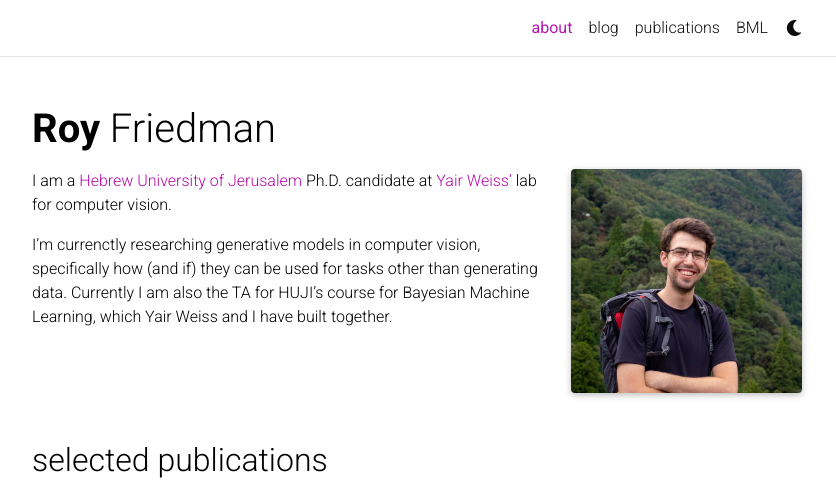
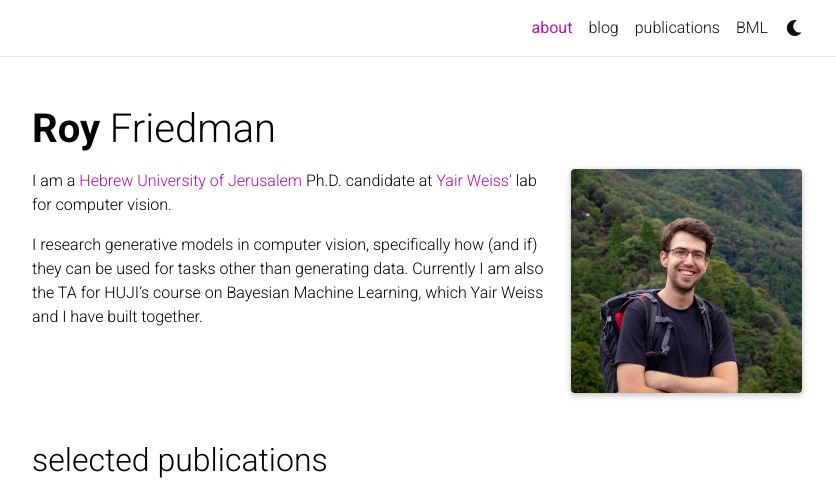
Before and after one commit to friedmanroy/friedmanroy.github.io, a Jekyll site: the page built from _pages/about.md, in a window 1280 px wide, cut to the strip 0-492 px from the top of the page. Shown: the whole strip, without its empty margins (223-1059 px from the left). Built offline with Jekyll 4.4.1, drawn with Linux system fonts in a browser that asks for light colours; full-size pictures stand in for the smaller copies a plugin makes; comment, search, counter and statistics services are not loaded; a style sheet for code colours, icons or effects is not loaded.

Commit message:
Update about.md

```diff
--- a/_pages/about.md
+++ b/_pages/about.md
@@ -17,7 +17,7 @@ social: true  # includes social icons at the bottom of the page
 
 I am a [Hebrew University of Jerusalem](https://www.cs.huji.ac.il/) Ph.D. candidate at [Yair Weiss'](https://www.cs.huji.ac.il/~yweiss/) lab for computer vision.
 
-I'm currenctly researching generative models in computer vision, specifically how (and if) they can be used for tasks other than generating data. Currently I am also the TA for HUJI's course for Bayesian Machine Learning, which Yair Weiss and I have built together.
+I research generative models in computer vision, specifically how (and if) they can be used for tasks other than generating data. Currently I am also the TA for HUJI's course on Bayesian Machine Learning, which Yair Weiss and I have built together.
 
 <!-- Write your biography here. Tell the world about yourself. Link to your favorite [subreddit](http://reddit.com). You can put a picture in, too. The code is already in, just name your picture `prof_pic.jpg` and put it in the `img/` folder.
 
```
